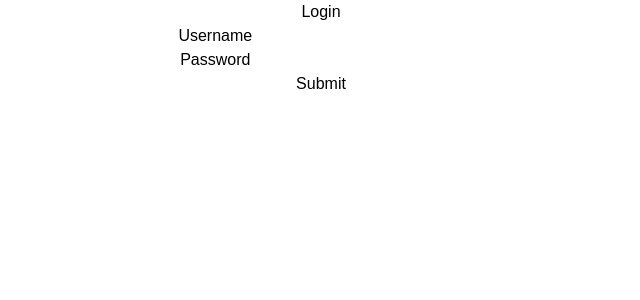
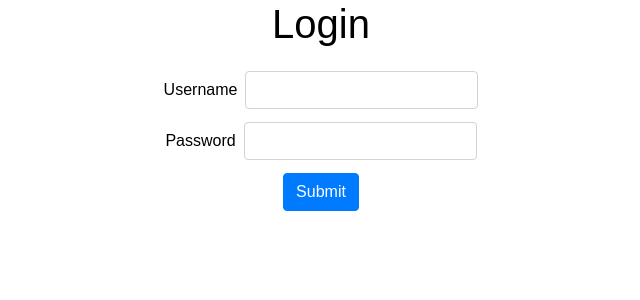
Before and after one commit to mittyjohn/Math-Website-Project, a Next.js app in the folder frontend/math-web/: page /login in a window 1280 px wide. Shown: the top 300 px of the page, without its empty margins (319-959 px from the left). Built offline with nearby package versions, Linux system fonts and the light colour scheme.

Commit message:
login form styling

```diff
--- /dev/null
+++ b/frontend/math-web/app/form.css
@@ -0,0 +1,42 @@
+label {
+    display: inline-block;
+    margin-bottom: .5rem;
+    margin-right: .5rem;
+}
+
+.form-control {
+    display: inline-block;
+    padding: .375rem .75rem;
+    font-size: 1rem;
+    font-weight: 400;
+    line-height: 1.5;
+    background-color: #fff;
+    background-clip: padding-box;
+    border: 1px solid #ced4da;
+    border-radius: .25rem;
+}
+
+.btn {
+    display: inline-block;
+    font-weight: 400;
+    color: #212529;
+    text-align: center;
+    vertical-align: middle;
+    cursor: pointer;
+    -webkit-user-select: none;
+    -moz-user-select: none;
+    -ms-user-select: none;
+    user-select: none;
+    background-color: transparent;
+    border: 1px solid transparent;
+    padding: .375rem .75rem;
+    font-size: 1rem;
+    line-height: 1.5;
+    border-radius: .25rem;
+}
+
+.btn-primary {
+    color: #fff;
+    background-color: #007bff;
+    border-color: #007bff;
+}
--- a/frontend/math-web/app/globals.css
+++ b/frontend/math-web/app/globals.css
@@ -24,3 +24,11 @@ body {
   color: var(--foreground);
   font-family: Arial, Helvetica, sans-serif;
 }
+
+h1 {
+  font-size: 2.5rem;
+  padding-bottom: 15px;
+  margin-bottom: .5rem;
+  line-height: 1.2;
+  font-weight: 500;
+}
--- a/frontend/math-web/app/login/page.tsx
+++ b/frontend/math-web/app/login/page.tsx
@@ -1,8 +1,8 @@
 "use client"
 
-import '../globals.css';
-import { SubmitEvent } from 'react'
+import { SubmitEvent } from 'react';
 import { loginUser } from './login';
+import '../form.css';
 
 /* Refs:
     - Forms: https://nextjs.org/docs/pages/guides/forms
@@ -21,9 +21,16 @@ export default function page() {
         <h1>Login</h1>
 
         <form onSubmit={onSubmit}>
-        Username <input type="text" name="username" required/> <br/>
-        Password <input type="password" name="password" required/> <br/>
-        <input type="submit" name="login" value="Submit" />
+          <div className="mb-3">
+            <label htmlFor="usernameInput" className="form-label">Username</label>
+            <input type="text" className="form-control" id="usernameInput" name="username" required/>
+          </div>
+          <div className="mb-3">
+            <label htmlFor="passInput" className="form-label">Password</label>
+            <input type="password" className="form-control" id="passInput" name="password" required/>
+          </div>
+          <button type="submit" className="btn btn-primary">Submit</button>
+
         </form>
     </div>
   )
--- a/frontend/math-web/app/page.tsx
+++ b/frontend/math-web/app/page.tsx
@@ -9,7 +9,7 @@ export default function Home() {
   const [logname, setLogname] = useState<any>(null);
   useEffect(() => {
     getLogname().then((result) => {
-        setLogname(result);
+        setLogname(result?.value);
       })
       .catch(() => {
         setLogname(null);
@@ -25,13 +25,14 @@ export default function Home() {
                       <ul className="pt-8 text-xl"> <a className="hover:text-blue-700" href="#learn">Learn</a>  </ul>
                       <ul className="pt-8 text-xl"> <a className="hover:text-blue-700" href="#about">About Us</a>  </ul>
                       <ul className="pt-8 text-xl"><QuoteDisplay /></ul>
-                      {!logname  || !logname.value ? (
+                      {!logname ? (
                         <ul className="pt-8 text-xl"> <a className="hover:text-blue-700" href="/login">Login</a>  </ul>
                         ) : (
-                            <ul className="pt-8 text-xl"> <a className="hover:text-blue-700" href="/profile">{logname.value}</a>  </ul>
+                            <ul className="pt-8 text-xl"> <a className="hover:text-blue-700" href="/profile">{logname}</a>  </ul>
                         )}
-                        { logname && logname.value ?
+                        { logname ?
                         (<ul className="pt-8 text-xl"> <a className="hover:text-blue-700" href="/" onClick={() => logoutUser()}>Logout</a>  </ul>) : null}
+                      <img src="/logo.png" alt="MO Delta Phi Logo" className="w-20 h-20 mr-4" />
                   </aside>
               </div>
               <aside className="flex justify-center items-center gap-6 text-center sm:items-start sm:text-center pt-12">
```
